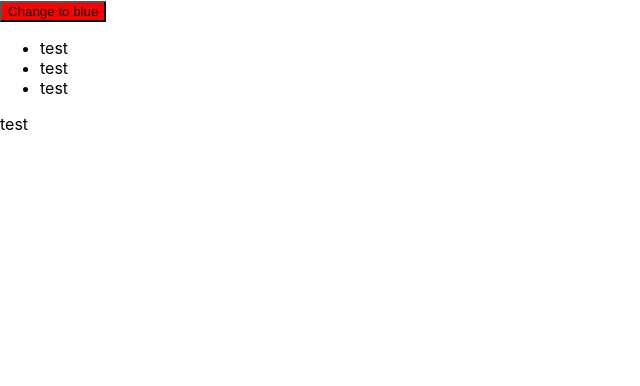
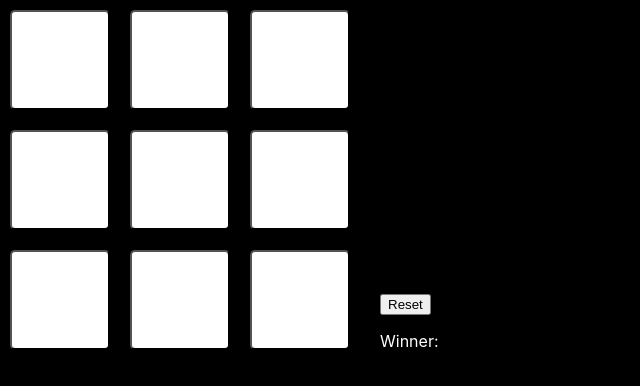
Before and after one commit to thangpdsv2/reactTesting, a React (Create React App) app: page / in a window 1280 px wide. Shown: the top 386 px of the page, without its empty margins (0-640 px from the left). Built offline with nearby package versions, Linux system fonts and the light colour scheme.

Commit message:
update X O challenge

```diff
--- a/src/App.css
+++ b/src/App.css
@@ -1,38 +1,27 @@
-.App {
-  text-align: center;
+body{
+  background-color:black;
+  color:white;
+}
+.board-row{
+  display:flexk;
+  max-height:120px;
 }
 
-.App-logo {
-  height: 40vmin;
-  pointer-events: none;
+.square{
+  font-size: x-large;
+  width: 100px;
+  height: 100px;
+  background-color: #fff;
+  margin: 10px;
+  border-radius: 5px;
+  box-shadow: 0px 0px 10px 0px rgba(0,0,0,0.75);
+  cursor: pointer;
+  /* transition: all 0.3s ease-in-out; */
 }
-
-@media (prefers-reduced-motion: no-preference) {
-  .App-logo {
-    animation: App-logo-spin infinite 20s linear;
-  }
+.game{
+  display:inline-block;
 }
-
-.App-header {
-  background-color: #282c34;
-  min-height: 100vh;
-  display: flex;
-  flex-direction: column;
-  align-items: center;
-  justify-content: center;
-  font-size: calc(10px + 2vmin);
-  color: white;
+.game-info{
+  display:inline-block;
+  margin-left: 20px;
 }
-
-.App-link {
-  color: #61dafb;
-}
-
-@keyframes App-logo-spin {
-  from {
-    transform: rotate(0deg);
-  }
-  to {
-    transform: rotate(360deg);
-  }
-}
--- a/src/App.js
+++ b/src/App.js
@@ -1,17 +1,94 @@
-import logo from './logo.svg';
+// import logo from './logo.svg';
 import './App.css';
+import { useState } from 'react';
 
+function Squery({value, onSqueryClick}) {
+  return <button className="square" onClick={onSqueryClick} >{value}</button>
+
+}
 function App() {
+  function resetGame() {
+    console.log('reset')
+    setArrBoard(Array(9).fill(null))
+  }
+  function countXOrO(xOrO){
+    let count = 0
+    arrBoard.forEach((item)=>{
+      if(item === xOrO){
+        count++
+      }
+    })
+    return count
+  }
+  function handlerClick(index){
+    if(!arrBoard[index] === null){
+      console.log('not null')
+      return
+    }
+    if(checkWinner()){
+      console.log('winner')
+      return
+    }
+    if(countXOrO('X') > countXOrO('O')){
+      arrBoard[index] = 'O'
+    }else{
+      arrBoard[index] = 'X'
+    }
+    setArrBoard([...arrBoard])
+    console.log(arrBoard)
+  }
+  function checkWinner(){
+    let arrWinning = [
+      [0,1,2],
+      [3,4,5],
+      [6,7,8],
+      [2,4,6],
+      [0,4,8],
+      [0,3,6],
+      [1,4,7],
+      [2,5,8]
+    ]
+    let winner = null
+    arrWinning.forEach((item)=>{
+      if(arrBoard[item[0]] === arrBoard[item[1]] && arrBoard[item[1]] === arrBoard[item[2]]){
+        winner = arrBoard[item[0]]
+      }
+    })
+    console.log('winner',winner)
+    return winner
+  }
+  const [arrBoard,setArrBoard] = useState(Array(9).fill(null))
   return (
-    <div >
-      <button style={{backgroundColor:'red'}}>Change to blue</button>
-      <ul>
-        <li>test</li>
-        <li>test</li>
-        <li>test</li>
-      </ul>
-      <span>test</span>
-    </div>
+    <>
+      <div className="game">
+        <div className="board-row">
+          <Squery onSqueryClick={()=>handlerClick(0)} value={arrBoard[0]}/>
+          <Squery  onSqueryClick={()=>handlerClick(1)} value={arrBoard[1]}/>
+          <Squery  onSqueryClick={()=>handlerClick(2)} value={arrBoard[2]}/>
+
+
+        </div>
+        <div className="board-row">
+          <Squery onSqueryClick={()=>handlerClick(3)} value={arrBoard[3]}/>
+          <Squery  onSqueryClick={()=>handlerClick(4)} value={arrBoard[4]}/>
+          <Squery onSqueryClick={()=>handlerClick(5)} value={arrBoard[5]}/>
+
+
+        </div>
+        <div className="board-row">
+          <Squery onSqueryClick={()=>handlerClick(6)} value={arrBoard[6]}/>
+          <Squery onSqueryClick={()=>handlerClick(7)} value={arrBoard[7]}/>
+          <Squery onSqueryClick={()=>handlerClick(8)} value={arrBoard[8]}/>
+
+
+        </div>
+      </div>
+      <div className="game-info">
+        <button className="reset" onClick={resetGame}>Reset</button>
+        <ol>{/* log history */}</ol>
+        <p>Winner: {checkWinner()}</p>
+      </div>
+    </>
   );
 }
 
```
Also changed, not shown: src/assets/images/image.webp (added), 1 other file (tests, documents, lock files or other folders).
